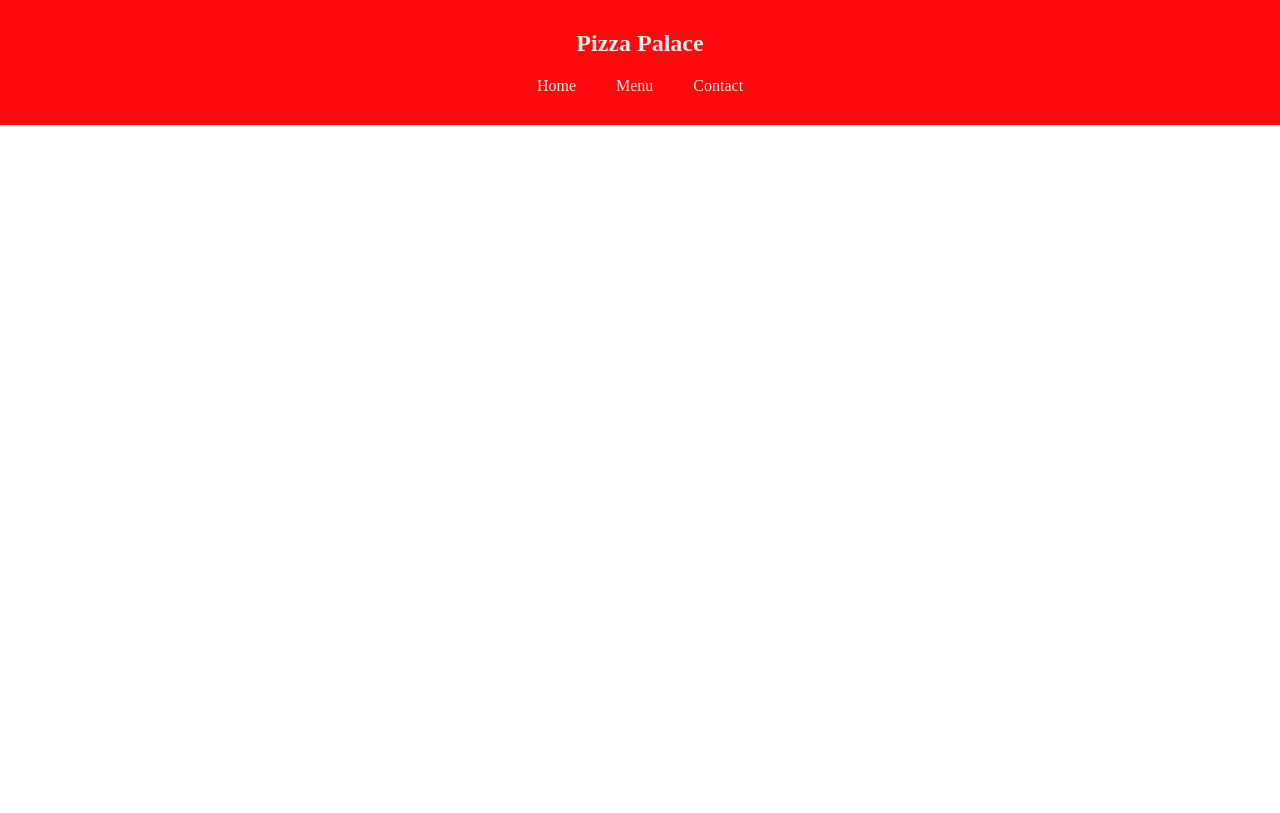
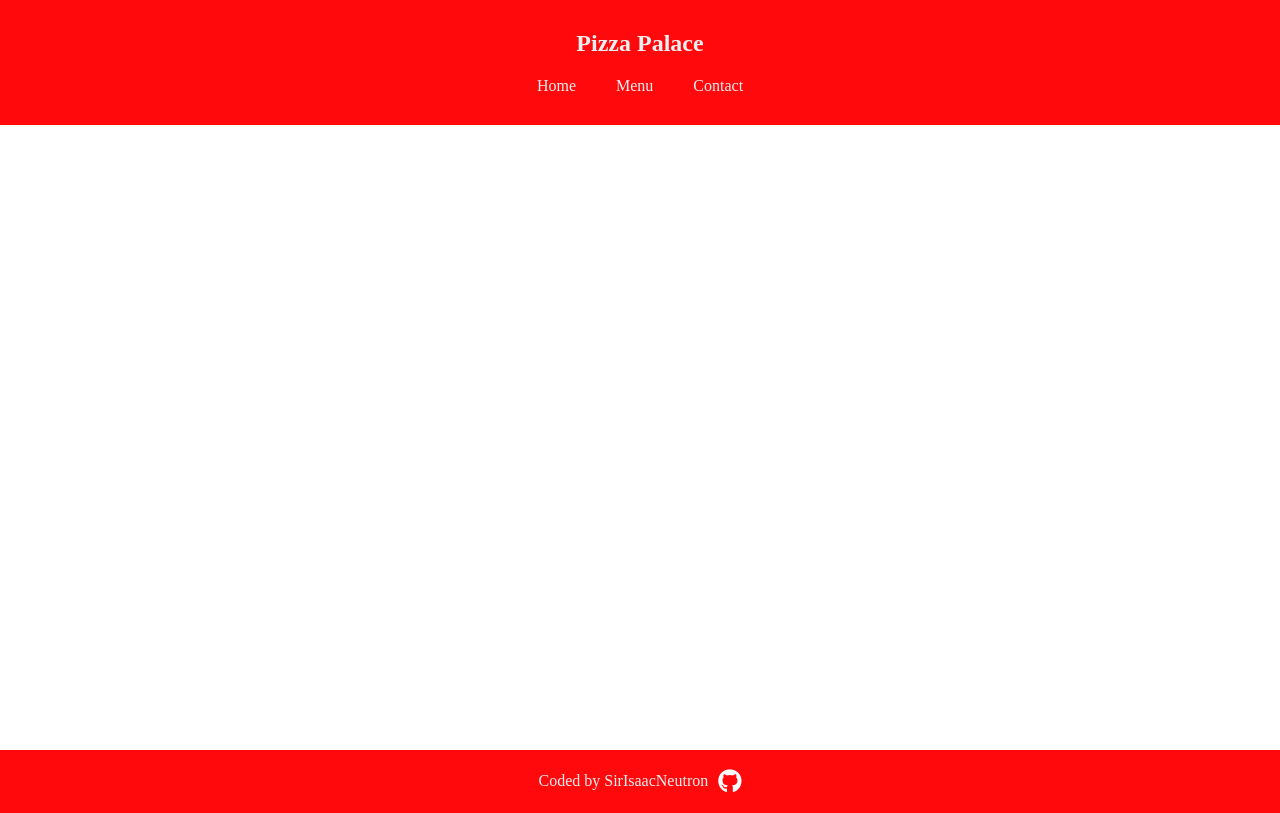
Before and after one commit to SirIsaacNeutron/restaurant-page, a website built with webpack: page src/template.html in a window 1280 px wide. Built offline with nearby package versions, Linux system fonts and the light colour scheme.

Commit message:
Add footer

```diff
--- a/src/styles.css
+++ b/src/styles.css
@@ -1,11 +1,22 @@
+:root {
+    --white: #efefef;
+    --background: #ff090c;
+}
+
 * {
     margin: 0;
     padding: 0;
 }
 
+body {
+    display: grid;
+    grid-template-rows: 1fr 5fr 0.5fr;
+    min-height: 100vh;
+}
+
 nav {
-    background-color: #ff090c;
-    color: #efefef;
+    background-color: var(--background);
+    color: var(--white);
 
     display: flex;
     flex-direction: column;
@@ -22,3 +33,23 @@ nav {
     gap: 40px;
     margin-top: 20px;
 }
+
+footer {
+    display: flex;
+    align-items: center;
+    justify-content: center;
+    gap: 10px;
+
+    background-color: var(--background);
+    color: var(--white);
+}
+
+.fa-github {
+    font-size: 24px;
+    color: white; /* prevent icon from going red on click */
+    transition: transform 0.3s ease-in-out;
+}
+
+.fa-github:hover {
+    transform: rotate(360deg) scale(1.2);
+}
--- a/src/template.html
+++ b/src/template.html
@@ -3,10 +3,12 @@
     <head>
         <meta charset="UTF-8" />
         <meta name="viewport" content="width=device-width, initial-scale=1" />
+
+        <script src="https://kit.fontawesome.com/cffa455509.js" crossorigin="anonymous"></script>
+
         <title><%= htmlWebpackPlugin.options.title %></title>
     </head>
     <body>
-        <div id="content">
         <nav>
             <h1>Pizza Palace</h1>
 
@@ -16,6 +18,14 @@
                 <p>Contact</p>
             </div>
         </nav>
-        </div>
+
+        <div id="content"></div>
+
+        <footer>
+            <p>Coded by SirIsaacNeutron</p>
+            <a href="https://github.com/SirIsaacNeutron/library" target="_blank">
+                <i class="fab fa-github"></i>
+            </a>
+        </footer>
     </body>
 </html>
```
Also changed, not shown: dist/index.html, dist/main.js. Lines whose indentation alone changed are shown as unchanged.
